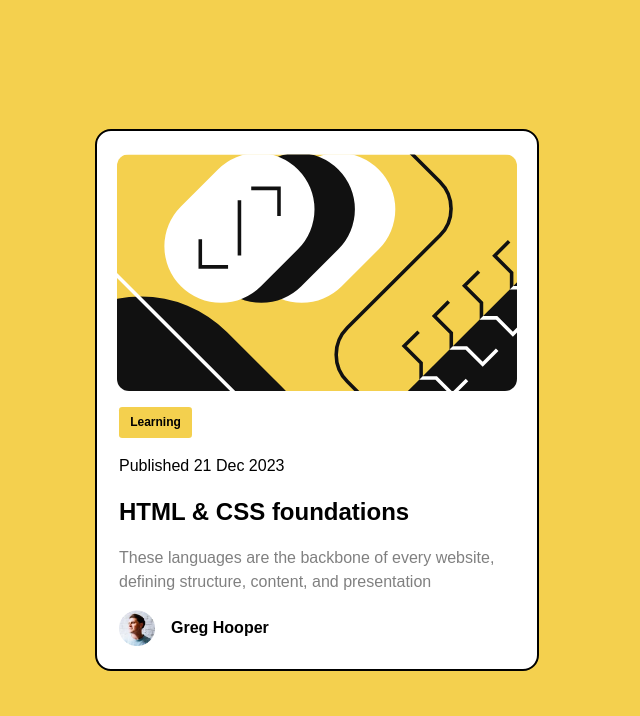
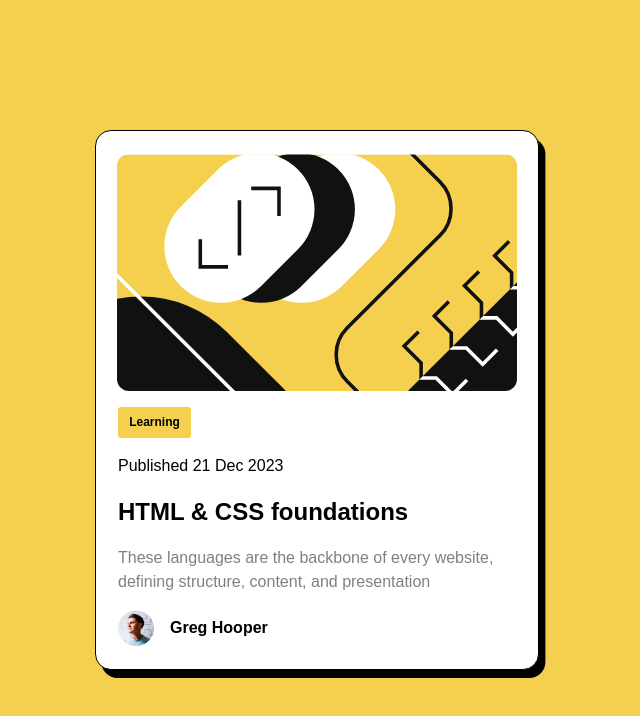
Before and after one commit to cr9169/blog-preview-card-main, a plain HTML site: page index.html in a window 1280 px wide. Shown: the whole page, without its empty margins (323-963 px from the left). Drawn offline with Linux system fonts and the light colour scheme; files whose address does not match are found by name.

Commit message:
feat: finished!

```diff
--- a/index.css
+++ b/index.css
@@ -85,10 +85,11 @@ img {
   justify-content: center;
   align-items: center;
   box-sizing: border-box;
-  border: 2px solid black;
+  border: 1px solid black;
   border-radius: 1rem;
   padding: 1.4rem;
   gap: 1rem;
+  box-shadow: 0.4rem 0.5rem;
 }
 
 .card-photo {
```
